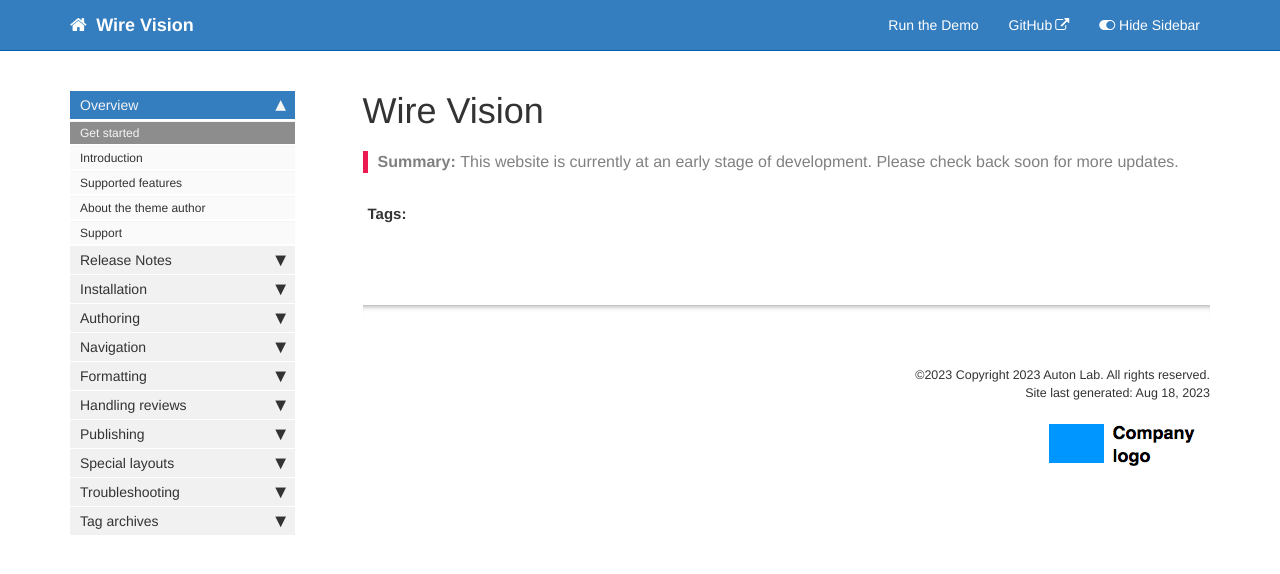
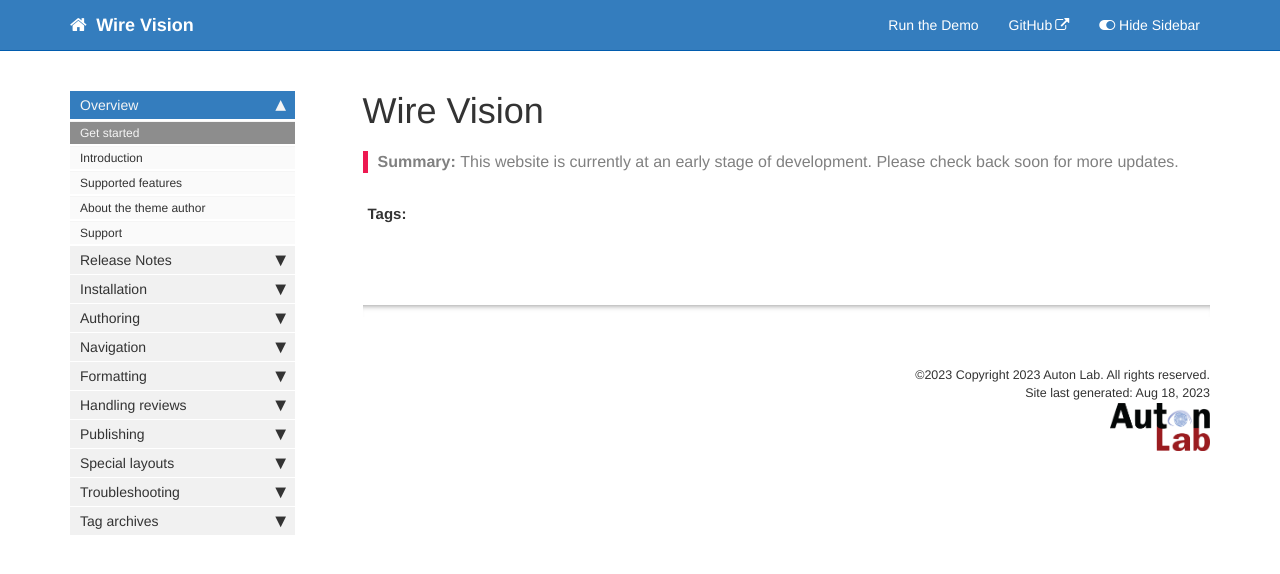
Before and after one commit to autonlab/wire-vision, a Jekyll site: the page built from index.md, in a window 1280 px wide. Shown: the top 574 px of the page. Built offline with Jekyll 4.4.1, drawn with Linux system fonts in a browser that asks for light colours; comment, search, counter and statistics services are not loaded.

Commit message:
updated footer company logo

```diff
--- a/_includes/footer.html
+++ b/_includes/footer.html
@@ -3,7 +3,7 @@
                 <div class="col-lg-12 footer">
                &copy;{{ site.time | date: "%Y"  }} {{site.company_name}}. All rights reserved. <br />
 {% if page.last_updated %}<span>Page last updated:</span> {{page.last_updated}}<br/>{% endif %} Site last generated: {{ site.time | date: "%b %-d, %Y"  }} <br />
-<p><img src="{{ "images/company_logo.png" }}" alt="Company logo"/></p>
+<p><img src="{{ "images/auton.png" }}" alt="Auton Lab logo" style="width: 100px;"/></p>
                 </div>
             </div>
 </footer>
```
Also changed, not shown: images/auton.png (added).
